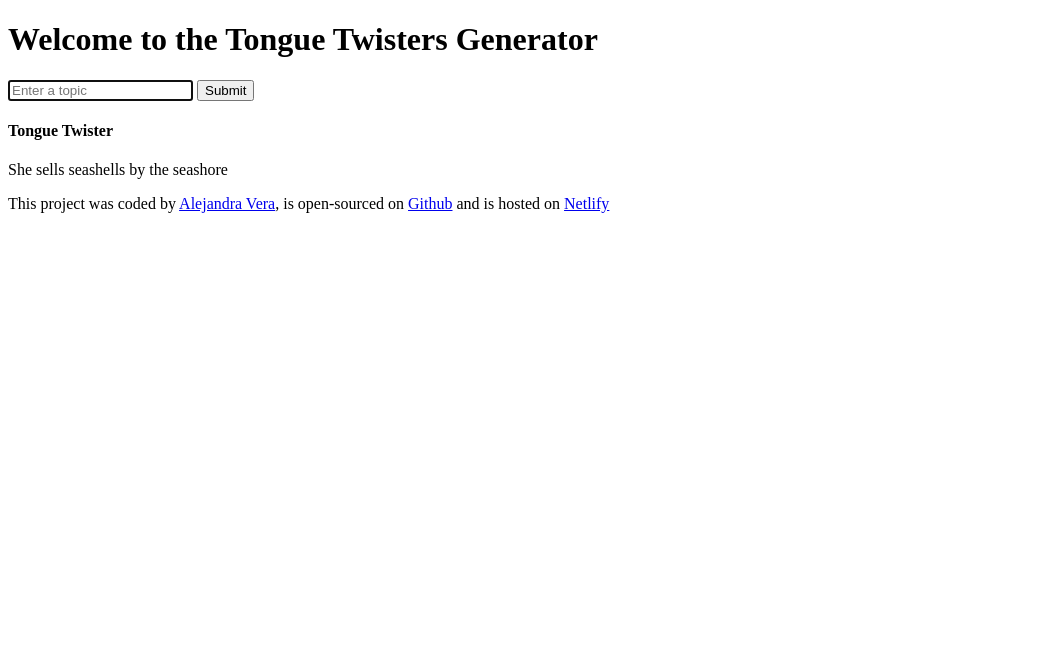
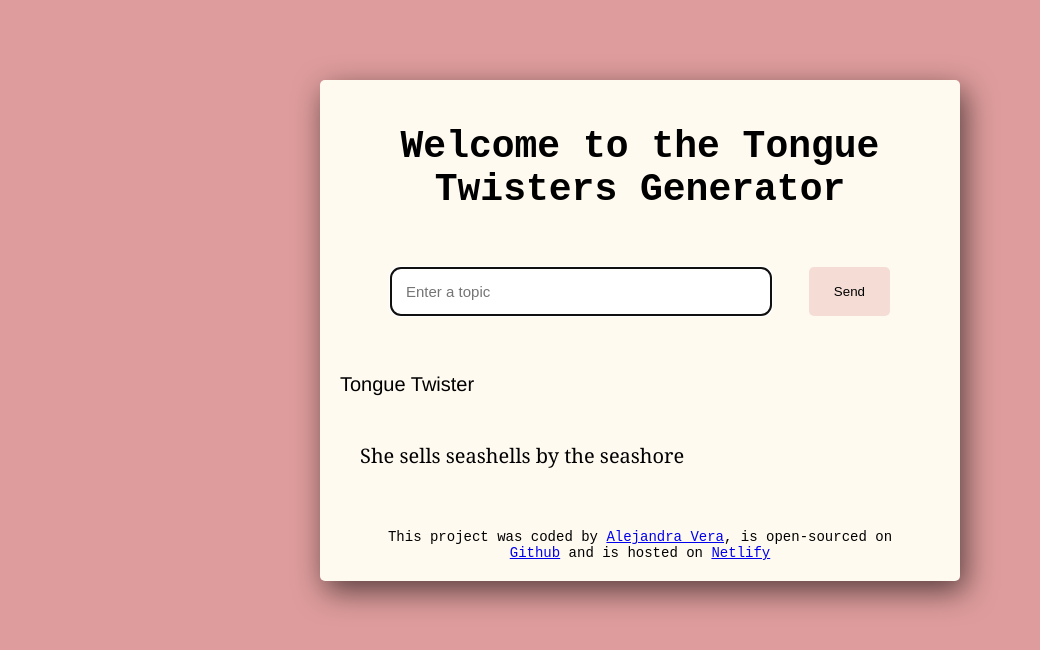
Before and after one commit to AlejandraVe/english_tongue_twisters, a plain HTML site: page index.html in a window 1280 px wide. Shown: the whole page, without its empty margins (0-1040 px from the left). Drawn offline with Linux system fonts and the light colour scheme.

Commit message:
Added divs to the html in order to modify the CSS

```diff
--- a/index.html
+++ b/index.html
@@ -1,24 +1,32 @@
 <!DOCTYPE html>
 <html lang="en">
+
 <head>
     <meta charset="UTF-8">
     <meta name="viewport" content="width=device-width, initial-scale=1.0">
     <title>AI Tongue Twisters Generator</title>
     <link rel="stylesheet" href="src/style.css">
 </head>
+
 <body>
+    <div class="container">
         <h1>Welcome to the Tongue Twisters Generator</h1>
-    <div>
+        <div class="form">
             <form>
-            <input type="text" placeholder="Enter a topic" autofocus required autocomplete="off">
-            <input type="submit">
+                <input type="text" placeholder="Enter a topic" autofocus required autocomplete="off" class="placeholder">
+                <input type="submit" class="submit-button" value="Send">
             </form>
         </div>
         <div>
             <h4>Tongue Twister</h4>
             <p>She sells seashells by the seashore</p>
         </div>
-    <footer>This project was coded by <a href="https://github.com/AlejandraVe" target="_blank">Alejandra Vera</a>, is open-sourced on <a href="https://github.com/AlejandraVe/english_tongue_twisters" target="_blank">Github</a> and is hosted on <a href="https://english-tongue-twisters.netlify.app/" target="_blank">Netlify</a></footer>
+        <footer>This project was coded by <a href="https://github.com/AlejandraVe" target="_blank">Alejandra Vera</a>,
+            is open-sourced on <a href="https://github.com/AlejandraVe/english_tongue_twisters"
+                target="_blank">Github</a> and is hosted on <a href="https://english-tongue-twisters.netlify.app/"
+                target="_blank">Netlify</a></footer>
+    </div>
     <script src="src/index.js"></script>
 </body>
+
 </html>
--- a/src/style.css
+++ b/src/style.css
@@ -0,0 +1,70 @@
+body {
+    background-color: rgb(222, 156, 156);
+}
+
+.container {
+    background-color:floralwhite;
+    padding: 20px;
+    margin: 80px auto;
+    border-radius: 5px;
+    max-width: 600px;
+    box-shadow: 5px 10px 30px rgba(0,0,0,0.6);
+}
+
+h1{
+    text-align: center;
+    font-family: monospace;
+    font-size: 38px;
+}
+
+form {
+    padding: 30px;
+    text-align: center;
+    margin: 20px;
+    border-radius: 10px;
+    display: flex;
+    justify-content: space-between;
+}
+
+.placeholder{
+    padding: 14px;
+    border: none;
+    width: 70%;
+    border-radius: 10px;
+    border: 2px solid rgb(222, 156, 156);
+    font-size: 15px;
+}
+
+.submit-button {
+    padding: 16px 25px 16px 25px;
+    background-color: rgb(222, 156, 156, .3);
+    border-radius: 5px;
+    border: none;
+}
+
+.submit-button:hover {
+    cursor: pointer;
+    background-color: rgb(222, 156, 156);
+    color: white;
+}
+
+h4 {
+    font-family:'Franklin Gothic Medium', 'Arial Narrow', Arial, sans-serif;
+    font-size: 20px;
+    font-weight: 100;
+}
+
+p {
+    margin-top: 0px;
+    padding: 20px 20px 30px 20px;
+    font-size: 20px;
+    font-family: Cambria, Cochin, Georgia, Times, 'Times New Roman', serif;
+    font-weight: 100;
+}
+
+footer {
+    text-align: center;
+    font-size: 14px;
+    font-family: 'Courier New', Courier, monospace;
+    margin: 30px 30px 0px 30px;
+}
```
Lines whose indentation alone changed are shown as unchanged.
